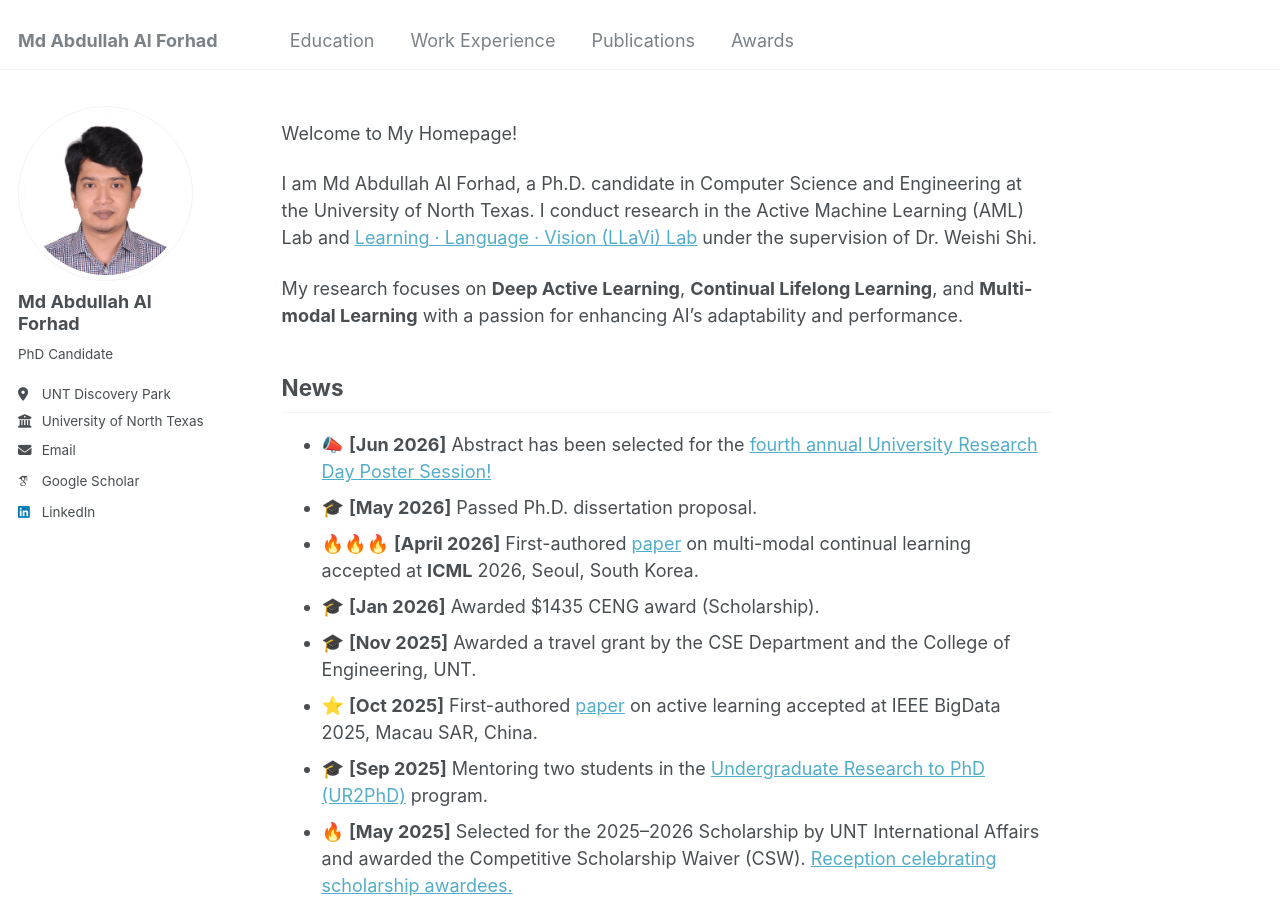
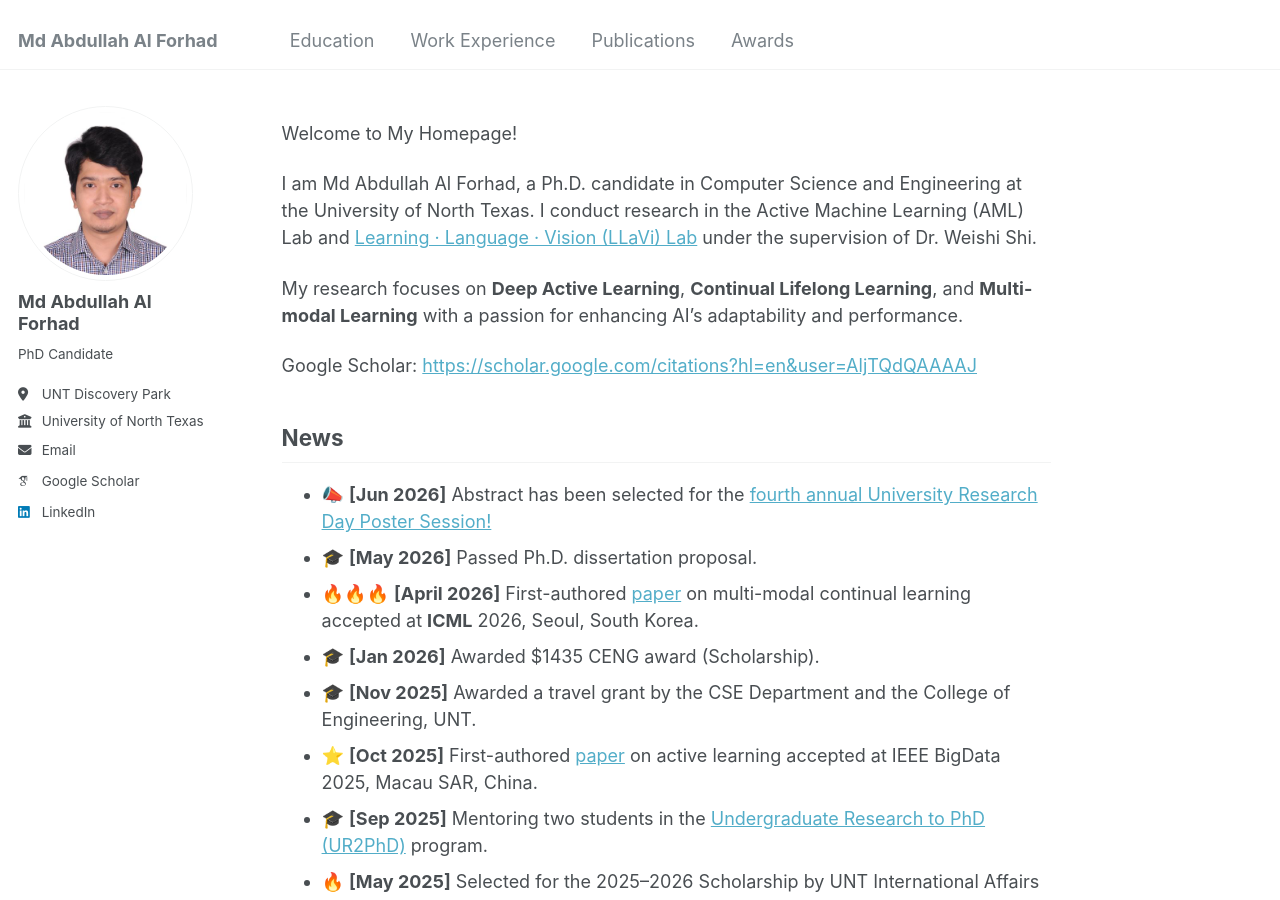
Before and after one commit to alforhad/alforhad.github.io, a Jekyll site: the page built from _pages/about.md, in a window 1280 px wide and 900 px high. Built offline with Jekyll 4.4.1, drawn with Linux system fonts in a browser that asks for light colours; emoji names are drawn with the system emoji font; some web fonts are replaced.

Commit message:
Update about.md with Google Scholar link
Added Google Scholar link to the about page.

```diff
--- a/_pages/about.md
+++ b/_pages/about.md
@@ -13,6 +13,7 @@
 
 My research focuses on **Deep Active Learning**, **Continual Lifelong Learning**, and **Multi-modal Learning** with a passion for enhancing AI's adaptability and performance.
 
+Google Scholar: [https://scholar.google.com/citations?hl=en&user=AljTQdQAAAAJ](https://scholar.google.com/citations?hl=en&user=AljTQdQAAAAJ)
 
 ## News
 - :mega: **[Jun 2026]** Abstract has been selected for the [fourth annual University Research Day Poster Session!](https://research.unt.edu/resources/research-events/research-day-2026/index.html)
```
